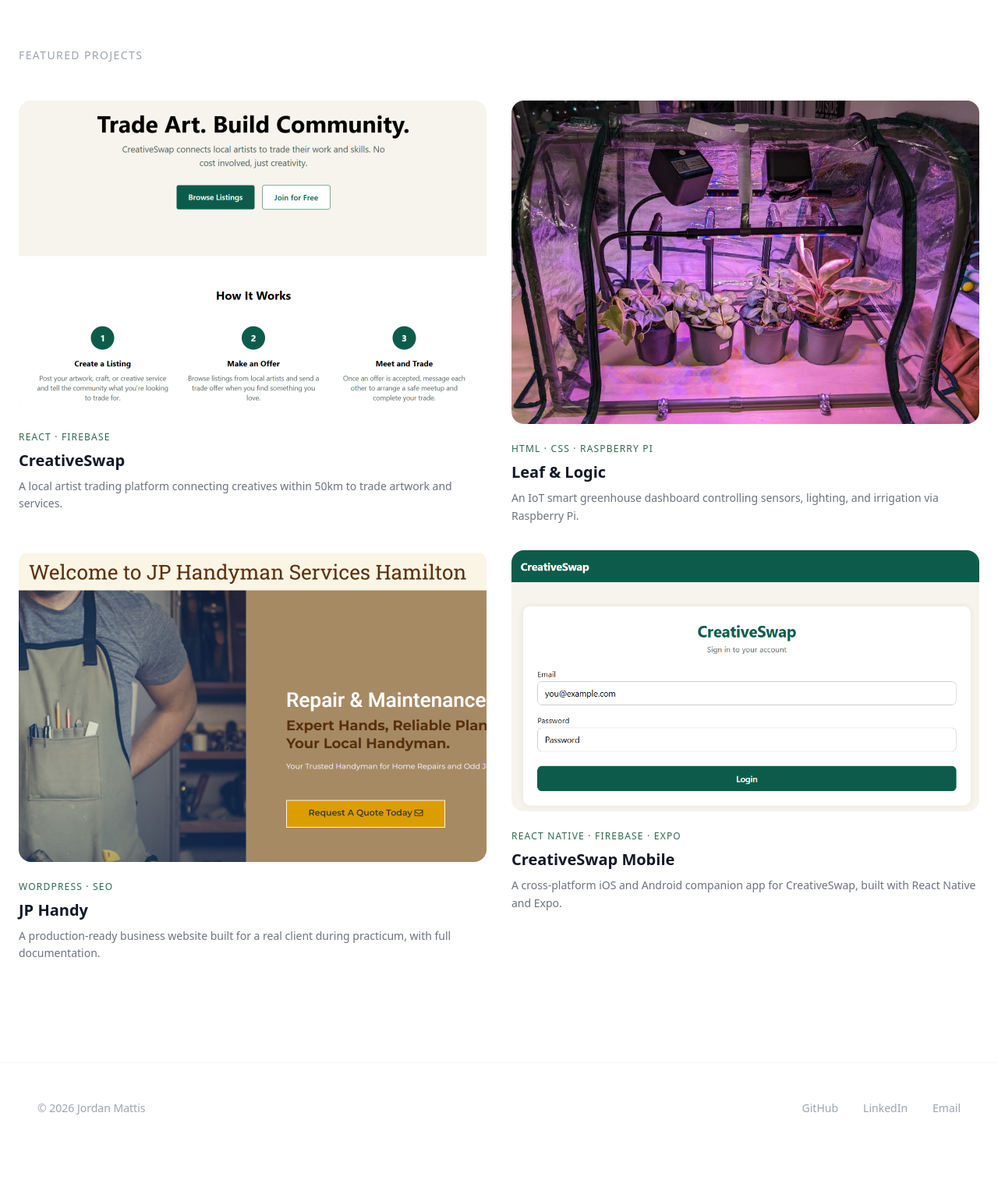
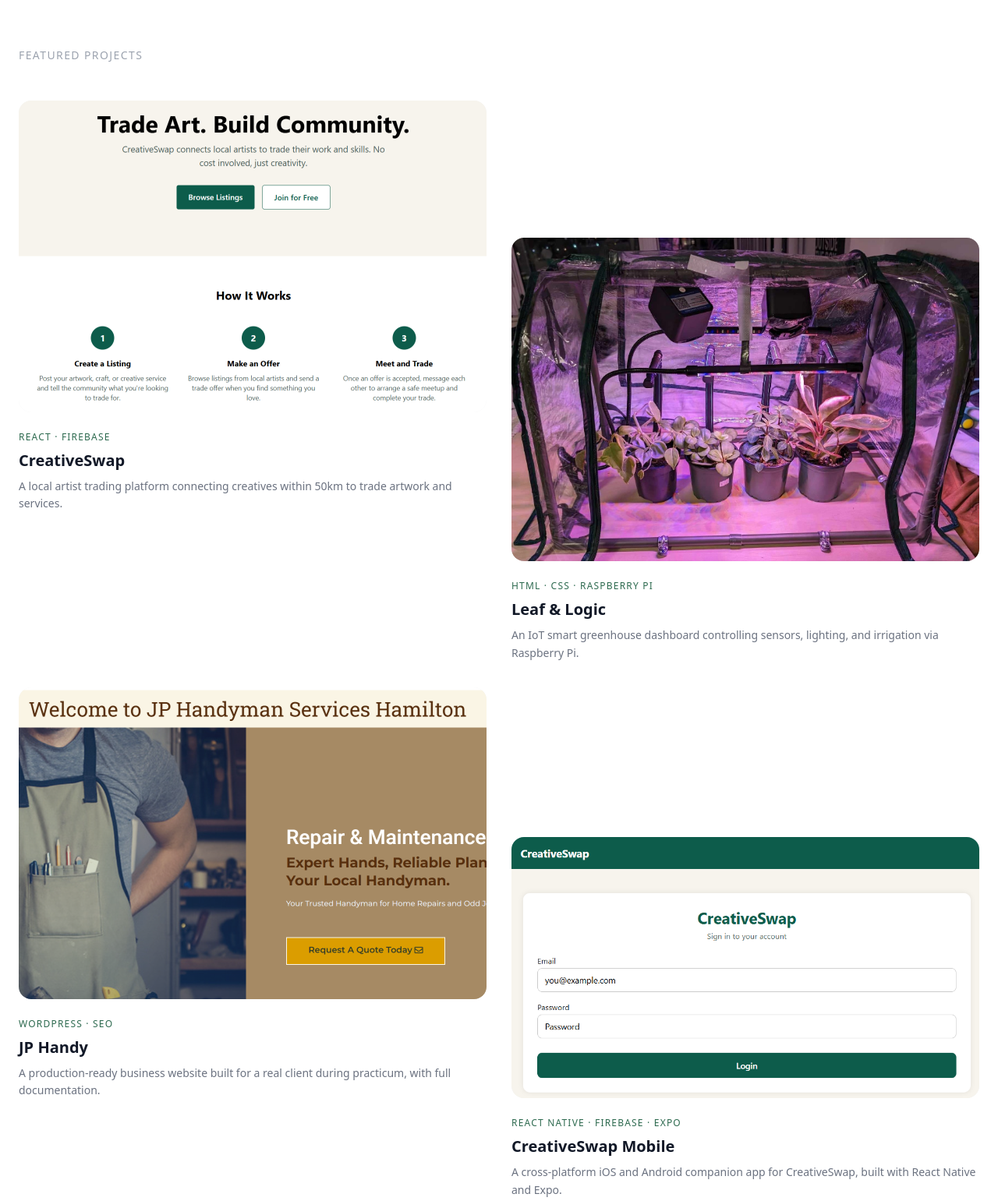
Before and after one commit to Jedijordie/Portfolio, a plain HTML site: page index.html in a window 1280 px wide. Shown: the part 546-2087 px from the top of the page at 78% size. Before the commit the page ends 2026 px from the top, so only its background shows below. Drawn offline with nearby package versions, Linux system fonts and the light colour scheme.

Commit message:
staggering photos on main page

```diff
--- a/index.html
+++ b/index.html
@@ -94,7 +94,7 @@
     </a>
 
     <!-- Project 2 -->
-    <a href="leafandlogic.html" class="group block">
+    <a href="leafandlogic.html" class="group block md:mt-44">
       <div class="bg-gray-100 rounded-2xl h-82 mb-6 overflow-hidden relative">
         <img src="images/leafandlogic.jpg" alt="Leaf and Logic" class="w-full h-full object-cover object-top group-hover:scale-105 transition-transform duration-300">
         <div class="absolute inset-0 bg-gray-100 bg-opacity-0 group-hover:bg-opacity-80 transition-all duration-300 flex items-center justify-center">
@@ -120,7 +120,7 @@
     </a>
 
     <!-- Project 4 -->
-    <a href="creativeswapmobile.html" class="group block">
+    <a href="creativeswapmobile.html" class="group block md:mt-48">
       <div class="bg-gray-100 rounded-2xl h-100 mb-6 overflow-hidden relative">
         <img src="images/creativeswapmobile/home.png" alt="CreativeSwap Mobile" class="w-full h-full object-cover object-top group-hover:scale-105 transition-transform duration-300">
         <div class="absolute inset-0 bg-gray-100 bg-opacity-0 group-hover:bg-opacity-80 transition-all duration-300 flex items-center justify-center">
```
